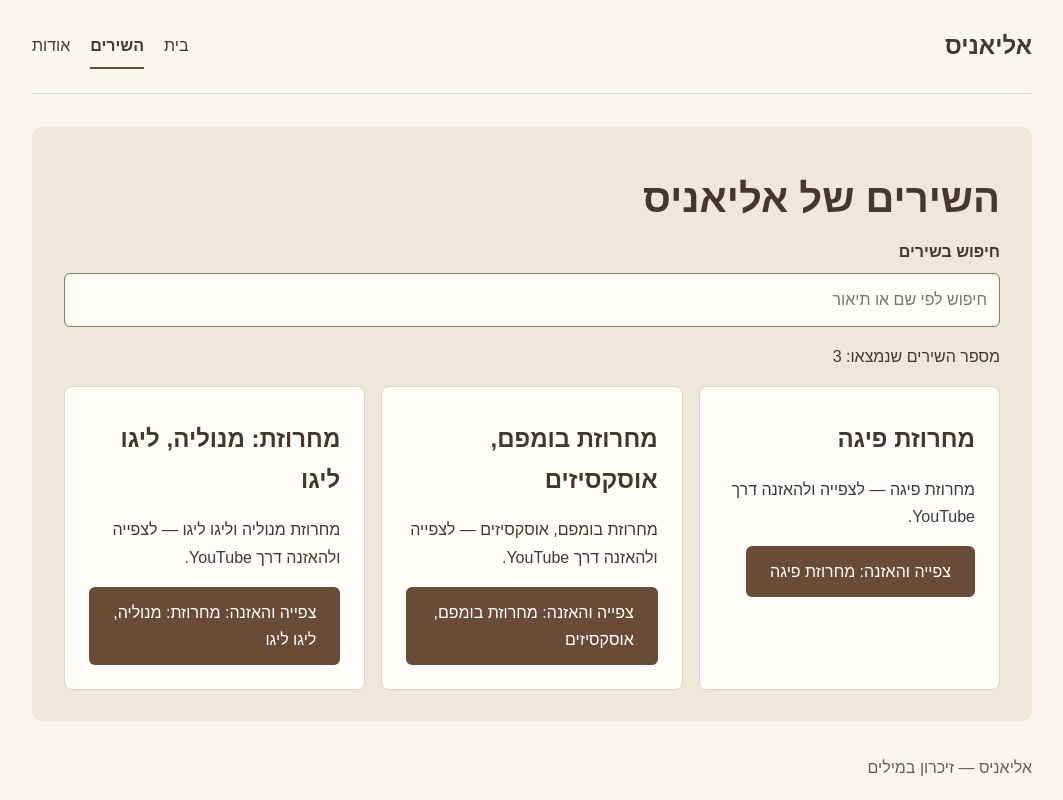
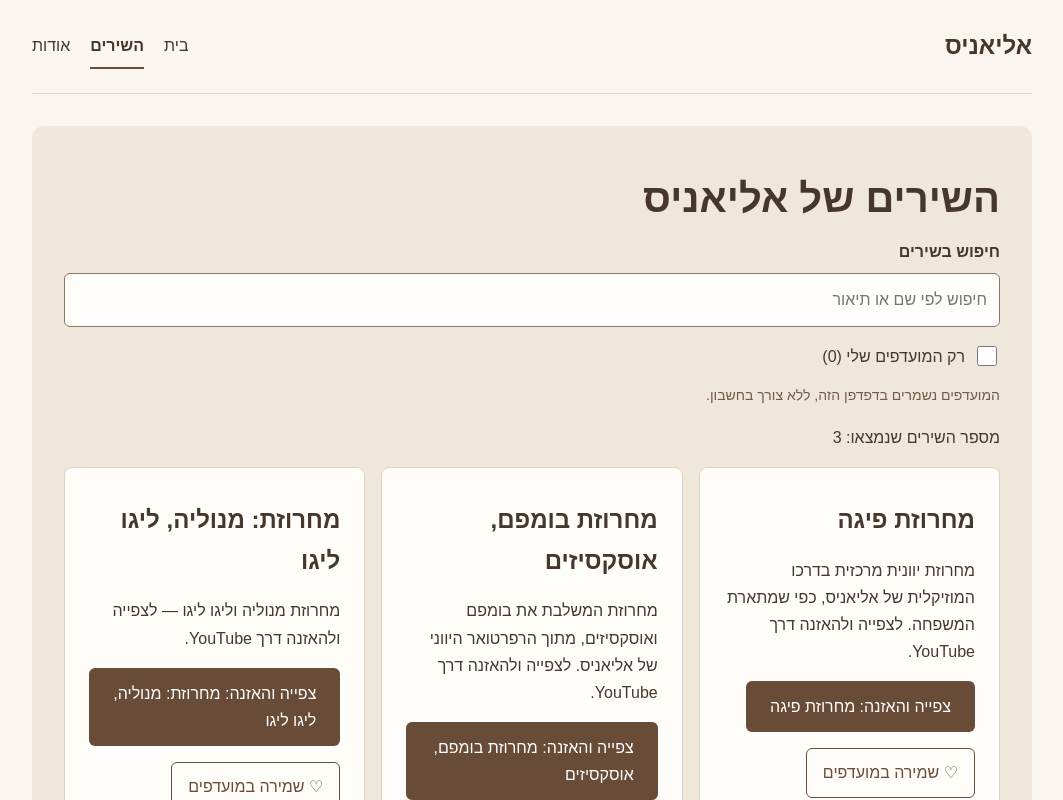
Before and after one commit to urielmizrahi91-svg/ElianisZikaron-FinalProject, a React (Vite) app: page /songs in a window 1280 px wide. Shown: the top 800 px of the page, without its empty margins (108-1171 px from the left). Built offline with nearby package versions, Linux system fonts and the light colour scheme.

Commit message:
feat: add saved favorites and family biography

```diff
--- a/src/App.tsx
+++ b/src/App.tsx
@@ -5,10 +5,12 @@ import SongPage from './pages/SongPage'
 import AboutPage from './pages/AboutPage'
 import NotFoundPage from './pages/NotFoundPage'
 import RouteFocus from './components/RouteFocus'
+import { FavoritesProvider } from './context/FavoritesContext'
 
 export default function App() {
   return (
     <BrowserRouter>
+      <FavoritesProvider>
       <RouteFocus />
       <div className="page">
       <a className="skip-link" href="#main-content">דילוג לתוכן</a>
@@ -33,6 +35,7 @@ export default function App() {
 
       <footer>אליאניס — זיכרון במילים</footer>
       </div>
+      </FavoritesProvider>
     </BrowserRouter>
   )
 }
--- /dev/null
+++ b/src/components/FavoriteButton.tsx
@@ -0,0 +1,20 @@
+import { useFavorites } from '../context/FavoritesContext'
+import type { Song } from '../data/songs'
+
+export default function FavoriteButton({ song }: { song: Song }) {
+  const { favoriteIds, toggleFavorite } = useFavorites()
+  const isFavorite = favoriteIds.includes(song.id)
+
+  return (
+    <button
+      className="favorite-button"
+      type="button"
+      aria-pressed={isFavorite}
+      aria-label={`${isFavorite ? 'הסרה מהמועדפים' : 'שמירה במועדפים'}: ${song.title}`}
+      onClick={() => toggleFavorite(song.id)}
+    >
+      <span aria-hidden="true">{isFavorite ? '♥' : '♡'}</span>{' '}
+      {isFavorite ? 'הסרה מהמועדפים' : 'שמירה במועדפים'}
+    </button>
+  )
+}
--- a/src/components/SongList.tsx
+++ b/src/components/SongList.tsx
@@ -1,12 +1,17 @@
 import { useState } from 'react'
 import { Link } from 'react-router-dom'
 import { songs } from '../data/songs'
+import FavoriteButton from './FavoriteButton'
+import { useFavorites } from '../context/FavoritesContext'
 
 export default function SongList() {
   const [query, setQuery] = useState('')
+  const [favoritesOnly, setFavoritesOnly] = useState(false)
+  const { favoriteIds, storageAvailable } = useFavorites()
   const searchText = query.trim().toLocaleLowerCase('he')
   const matchingSongs = songs.filter((song) =>
-    `${song.title} ${song.description}`.toLocaleLowerCase('he').includes(searchText),
+    `${song.title} ${song.description}`.toLocaleLowerCase('he').includes(searchText)
+      && (!favoritesOnly || favoriteIds.includes(song.id)),
   )
 
   return (
@@ -22,9 +27,25 @@ export default function SongList() {
         placeholder="חיפוש לפי שם או תיאור"
       />
 
+      <label className="favorites-filter">
+        <input
+          type="checkbox"
+          checked={favoritesOnly}
+          onChange={(event) => setFavoritesOnly(event.target.checked)}
+        />
+        רק המועדפים שלי ({favoriteIds.length})
+      </label>
+      <p className="favorites-note">
+        {storageAvailable
+          ? 'המועדפים נשמרים בדפדפן הזה, ללא צורך בחשבון.'
+          : 'הדפדפן לא מאפשר לשמור מועדפים. הבחירה תישמר רק עד לרענון העמוד.'}
+      </p>
+
       <p className="results-count" role="status">
         {matchingSongs.length === 0
-          ? 'לא נמצאו שירים. נסו לחפש מילים אחרות.'
+          ? favoritesOnly && favoriteIds.length === 0
+            ? 'עדיין אין מועדפים. בטלו את הסינון ובחרו שיר לשמירה.'
+            : 'לא נמצאו שירים. נסו לשנות את החיפוש או את סינון המועדפים.'
           : `מספר השירים שנמצאו: ${matchingSongs.length}`}
       </p>
 
@@ -36,6 +57,7 @@ export default function SongList() {
             <Link className="button" to={`/songs/${song.id}`}>
               צפייה והאזנה: {song.title}
             </Link>
+            <FavoriteButton song={song} />
           </article>
         ))}
       </div>
--- /dev/null
+++ b/src/context/FavoritesContext.tsx
@@ -0,0 +1,57 @@
+import { createContext, useContext, useEffect, useState } from 'react'
+import type { ReactNode } from 'react'
+import { songs } from '../data/songs'
+
+const storageKey = 'elianis-favorites'
+
+interface FavoritesContextValue {
+  favoriteIds: string[]
+  toggleFavorite: (songId: string) => void
+  storageAvailable: boolean
+}
+
+const FavoritesContext = createContext<FavoritesContextValue | null>(null)
+
+function readFavorites(): string[] {
+  try {
+    const saved: unknown = JSON.parse(localStorage.getItem(storageKey) ?? '[]')
+    if (!Array.isArray(saved)) return []
+    return songs.filter((song) => saved.includes(song.id)).map((song) => song.id)
+  } catch {
+    return []
+  }
+}
+
+export function FavoritesProvider({ children }: { children: ReactNode }) {
+  const [favoriteIds, setFavoriteIds] = useState<string[]>(readFavorites)
+  const [storageAvailable, setStorageAvailable] = useState(true)
+
+  useEffect(() => {
+    try {
+      localStorage.setItem(storageKey, JSON.stringify(favoriteIds))
+      setStorageAvailable(true)
+    } catch {
+      setStorageAvailable(false)
+    }
+  }, [favoriteIds])
+
+  function toggleFavorite(songId: string) {
+    setFavoriteIds((previous) =>
+      previous.includes(songId)
+        ? previous.filter((id) => id !== songId)
+        : [...previous, songId],
+    )
+  }
+
+  return (
+    <FavoritesContext.Provider value={{ favoriteIds, toggleFavorite, storageAvailable }}>
+      {children}
+    </FavoritesContext.Provider>
+  )
+}
+
+export function useFavorites() {
+  const context = useContext(FavoritesContext)
+  if (!context) throw new Error('useFavorites requires FavoritesProvider')
+  return context
+}
--- a/src/data/songs.ts
+++ b/src/data/songs.ts
@@ -9,13 +9,13 @@ export const songs: Song[] = [
   {
     id: 'figa-medley',
     title: 'מחרוזת פיגה',
-    description: 'מחרוזת פיגה — לצפייה ולהאזנה דרך YouTube.',
+    description: 'מחרוזת יוונית מרכזית בדרכו המוזיקלית של אליאניס, כפי שמתארת המשפחה. לצפייה ולהאזנה דרך YouTube.',
     youtubeId: 'O4NNTlaoBi8',
   },
   {
     id: 'bom-pam-oseksizim',
     title: 'מחרוזת בומפם, אוסקסיזים',
-    description: 'מחרוזת בומפם, אוסקסיזים — לצפייה ולהאזנה דרך YouTube.',
+    description: 'מחרוזת המשלבת את בומפם ואוסקסיזים, מתוך הרפרטואר היווני של אליאניס. לצפייה ולהאזנה דרך YouTube.',
     youtubeId: 'YnhANi6wFZg',
   },
   {
--- a/src/index.css
+++ b/src/index.css
@@ -33,6 +33,8 @@ a { color: inherit; }
 main:focus { outline: none; }
 .intro { padding: 88px 0; max-width: 680px; }
 .eyebrow { color: #725b48; }
+.life-dates { color: #725b48; }
+.home-about-link { display: inline-block; margin: 16px; }
 h1 { font-size: clamp(36px, 7vw, 64px); line-height: 1.2; margin: 16px 0; }
 .intro-text { font-size: 20px; margin-bottom: 32px; }
 
@@ -46,7 +48,7 @@ h1 { font-size: clamp(36px, 7vw, 64px); line-height: 1.2; margin: 16px 0; }
 }
 
 .button:hover { background: #503827; }
-a:focus-visible, input:focus-visible { outline: 3px solid #315f82; outline-offset: 4px; }
+a:focus-visible, input:focus-visible, button:focus-visible { outline: 3px solid #315f82; outline-offset: 4px; }
 .songs { margin-top: 32px; padding: 32px; background: #f0e7db; border-radius: 12px; }
 .songs h1, .content-panel h1 { font-size: clamp(28px, 5vw, 40px); }
 .content-panel { margin-top: 32px; padding: 32px; background: #f0e7db; border-radius: 12px; }
@@ -77,6 +79,22 @@ footer { padding: 32px 0; color: #725b48; }
 .song-card h2 { margin: 8px 0 16px; font-size: 24px; }
 .song-video { display: block; width: 100%; aspect-ratio: 16 / 9; border: 0; border-radius: 6px; }
 .youtube-link { display: inline-block; margin-top: 16px; }
+.favorites-filter { display: flex; align-items: center; gap: 8px; margin-top: 16px; }
+.favorites-filter input { width: 20px; height: 20px; accent-color: #694c37; }
+.favorites-note { color: #725b48; font-size: 14px; }
+.favorite-button {
+  display: block;
+  margin: 16px 0;
+  padding: 10px 16px;
+  border: 1px solid #694c37;
+  border-radius: 6px;
+  background: #fffdf9;
+  color: #694c37;
+  font: inherit;
+  cursor: pointer;
+}
+.favorite-button[aria-pressed="true"] { background: #e8d8c6; }
+.favorite-button:hover { background: #e8d8c6; }
 
 @media (max-width: 600px) {
   .intro { padding: 48px 0; }
--- a/src/pages/AboutPage.tsx
+++ b/src/pages/AboutPage.tsx
@@ -1,14 +1,31 @@
 export default function AboutPage() {
   return (
     <section className="content-panel" aria-labelledby="about-title">
-      <h1 id="about-title">אודות האתר</h1>
+      <p className="eyebrow">תורה, חסד ומוזיקה</p>
+      <h1 id="about-title">רבי אליהו (אליאניס) מזרחי ז״ל</h1>
+      <p className="life-dates">18 במאי 1958 – 22 באוקטובר 2025</p>
       <p>
-        „אליאניס — זיכרון במילים” נועד למשפחה ולכל מי שרוצה להכיר את
-        השירים של אליאניס. באתר אפשר לבחור שיר, לקרוא עליו בקצרה ולצפות
-        בסרטון שלו דרך YouTube.
+        אליהו מזרחי, המוכר בשם הבמה „אליאניס”, גדל בחיפה בבית של מסורת
+        ומוזיקה. אביו ניהל להקה טורקית, ומגיל צעיר נחשף אליהו לניגונים
+        ולצלילים שליוו אותו לאורך חייו. הוא למד לנגן בגיטרה ובהמשך התמחה בבוזוקי.
       </p>
-      <h2>הסיפור של אליאניס</h2>
-      <p>סיפורו האישי יתווסף כאן לאחר קבלת הפרטים מהמשפחה.</p>
+      <p>
+        בדרכו המוזיקלית הופיע בטברנות ולצד אמנים ובהם עופר לוי וזהבה בן.
+        המחרוזות היווניות, ובהן „פיגה”, היו חלק מרכזי ביצירתו.
+        בשנת 1984 כתב ושר את שיר האליפות הראשון של מכבי חיפה.
+      </p>
+      <p>
+        יחד עם רעייתו שושנה הקים משפחה של חמישה בנים וארבעה־עשר נכדים.
+        בגיל 34 עבר למעלות־תרשיחא וחזר בתשובה. הוא הקדיש את לילותיו ללימוד
+        תורה, לימד נגינה בבוזוקי, העביר שיעורי תורה ופעל למען צדקה והשכנת שלום.
+        הוא נפטר בגיל 67 והותיר אחריו מורשת של משפחה, תורה, חסד וניגון.
+      </p>
+      <h2>על האתר</h2>
+      <p>
+        האתר מוקדש לזכרו ולעילוי נשמתו של רבי אליהו בן יפה ז״ל,
+        ומאפשר למשפחה ולמבקרים להכיר את שיריו ואת סיפורו.
+        סיפור החיים נערך מתוך הדברים שמסרה המשפחה.
+      </p>
     </section>
   )
 }
--- a/src/pages/HomePage.tsx
+++ b/src/pages/HomePage.tsx
@@ -3,13 +3,14 @@ import { Link } from 'react-router-dom'
 export default function HomePage() {
   return (
     <section className="intro" aria-labelledby="intro-title">
-      <p className="eyebrow">למשפחה, ולכל מי שרוצה להכיר</p>
+      <p className="eyebrow">לזכרו של רבי אליהו (אליאניס) מזרחי ז״ל</p>
       <h1 id="intro-title">להכיר דרך השירים.</h1>
       <p className="intro-text">
-        מקום להאזין לשירים של אליאניס, להכיר את הסיפורים שמאחוריהם
-        ולשמור את המילים קרובות.
+        מוזיקה, תורה וחסד — מקום להאזין לשירים של אליאניס ולהכיר את
+        סיפורו, מבית ילדותו בחיפה ועד לחייו במעלות־תרשיחא.
       </p>
       <Link className="button" to="/songs">אל השירים</Link>
+      <Link className="home-about-link" to="/about">סיפורו של אליאניס</Link>
     </section>
   )
 }
--- a/src/pages/SongPage.tsx
+++ b/src/pages/SongPage.tsx
@@ -1,9 +1,12 @@
 import { Link, useParams } from 'react-router-dom'
 import SongPlayer from '../components/SongPlayer'
 import { songs } from '../data/songs'
+import FavoriteButton from '../components/FavoriteButton'
+import { useFavorites } from '../context/FavoritesContext'
 
 export default function SongPage() {
   const { songId } = useParams()
+  const { storageAvailable } = useFavorites()
   const song = songs.find((item) => item.id === songId)
 
   if (!song) {
@@ -21,6 +24,10 @@ export default function SongPage() {
       <Link className="back-link" to="/songs">חזרה לכל השירים</Link>
       <h1 id="song-title">{song.title}</h1>
       <p>{song.description}</p>
+      <FavoriteButton song={song} />
+      {!storageAvailable && (
+        <p role="status">הדפדפן לא מאפשר לשמור מועדפים. הבחירה תישמר רק עד לרענון העמוד.</p>
+      )}
       <SongPlayer song={song} />
     </section>
   )
```
Also changed, not shown: 4 other files (tests, documents, lock files or other folders).
